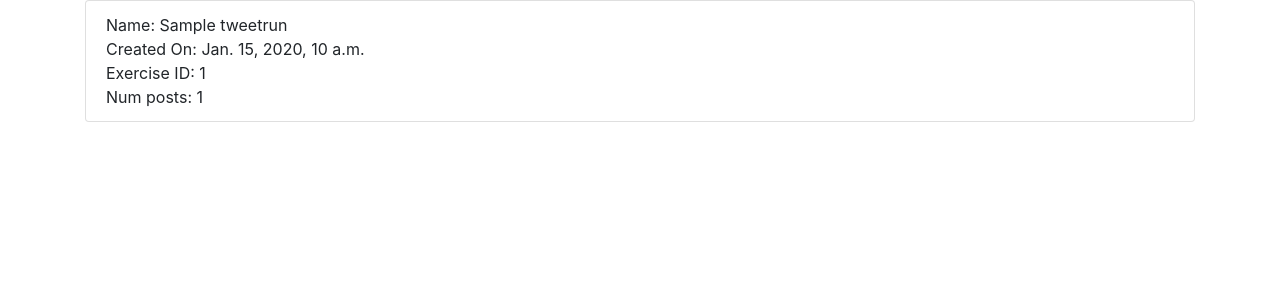
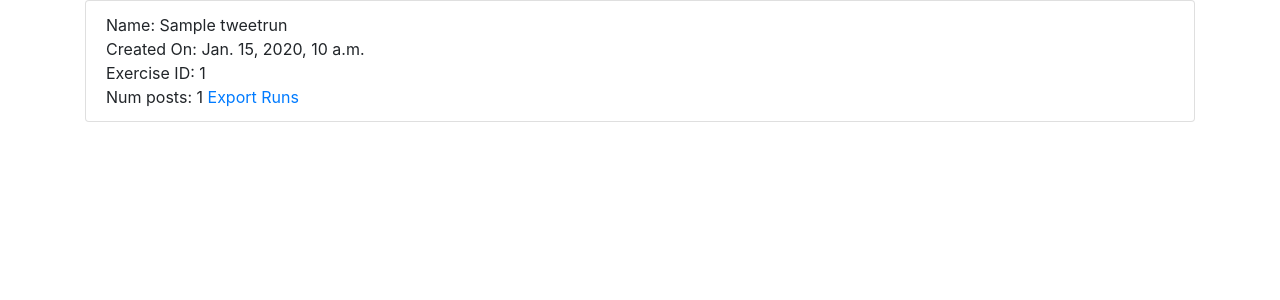
Before and after one commit to james-stoup/spasms, a Django app: page /view_exercise/1 in a window 1280 px wide. Shown: the part 56-356 px from the top of the page. Run offline with Django 3.2, Linux system fonts and the light colour scheme; tables that the repository leaves empty hold one stand-in row (values such as "Sample post"); some libraries are stand-ins or nearby versions.

Commit message:
modified files to allow exporting data from a given run in a list

```diff
--- a/spasmsapp2/spasms/templates/runs_list.html
+++ b/spasmsapp2/spasms/templates/runs_list.html
@@ -8,6 +8,7 @@
  	Created On: {{element.created_on}} <br/>
  	Exercise ID: {{element.exercise_id}} <br/>
  	Num posts: {{element.num_posts}}
+	<a href='exercise_list/{{id_exercise}}/{{element.label }}'>Export Runs</a>
  </li>
 
 {% endfor %}
--- a/spasmsapp2/spasms/urls.py
+++ b/spasmsapp2/spasms/urls.py
@@ -12,5 +12,6 @@ urlpatterns = [
     path("view_exercise",views.ExerciseListView.as_view(),name='get_exercise_list'),
     path("export_json",views.export_json, name="export_json"),
     path("view_exercise/<str:id_exercise>",views.runs_list,name="get_runs_list"),
-    path("display_json",views.display_json, name="display_json")
+    path("display_json",views.display_json, name="display_json"),
+    path("view_exercise/exercise_list/<str:id_exercise>/<str:id_run>",views.export_json_direct, name="export_json_direct")
 ]
--- a/spasmsapp2/spasms/views.py
+++ b/spasmsapp2/spasms/views.py
@@ -53,6 +53,15 @@ def export_json(request):
         form = ExportJsonForm()
     return render(request, "json_form.html", {"form": form})
 
+def export_json_direct(request,id_exercise,id_run):
+
+	file_name = str(id_run).replace(' ','_') + ".json"
+	outputFileLoc = os.path.join("../spasmsapp2/spasms/static",file_name)
+	exportTweetsDjango(id_run,outputFileLoc)
+	request.session['messages'] = ['Tweets succesfully exported to %s!'%file_name]
+	return HttpResponseRedirect("/thanks")
+
+
 def get_run_form(request):
     if request.method == "POST":
         form = TweetRunForm(request.POST)
@@ -91,7 +100,7 @@ def runs_list(request,id_exercise):
 		raise Http404('Book does not exist')
 	print(tweetRuns)
 
-	return render(request,'runs_list.html',{'runs_list':tweetRuns})
+	return render(request,'runs_list.html',{'runs_list':tweetRuns,'id_exercise':id_exercise})
 
 def get_exercise_form(request):
     if request.method == "POST":
```
